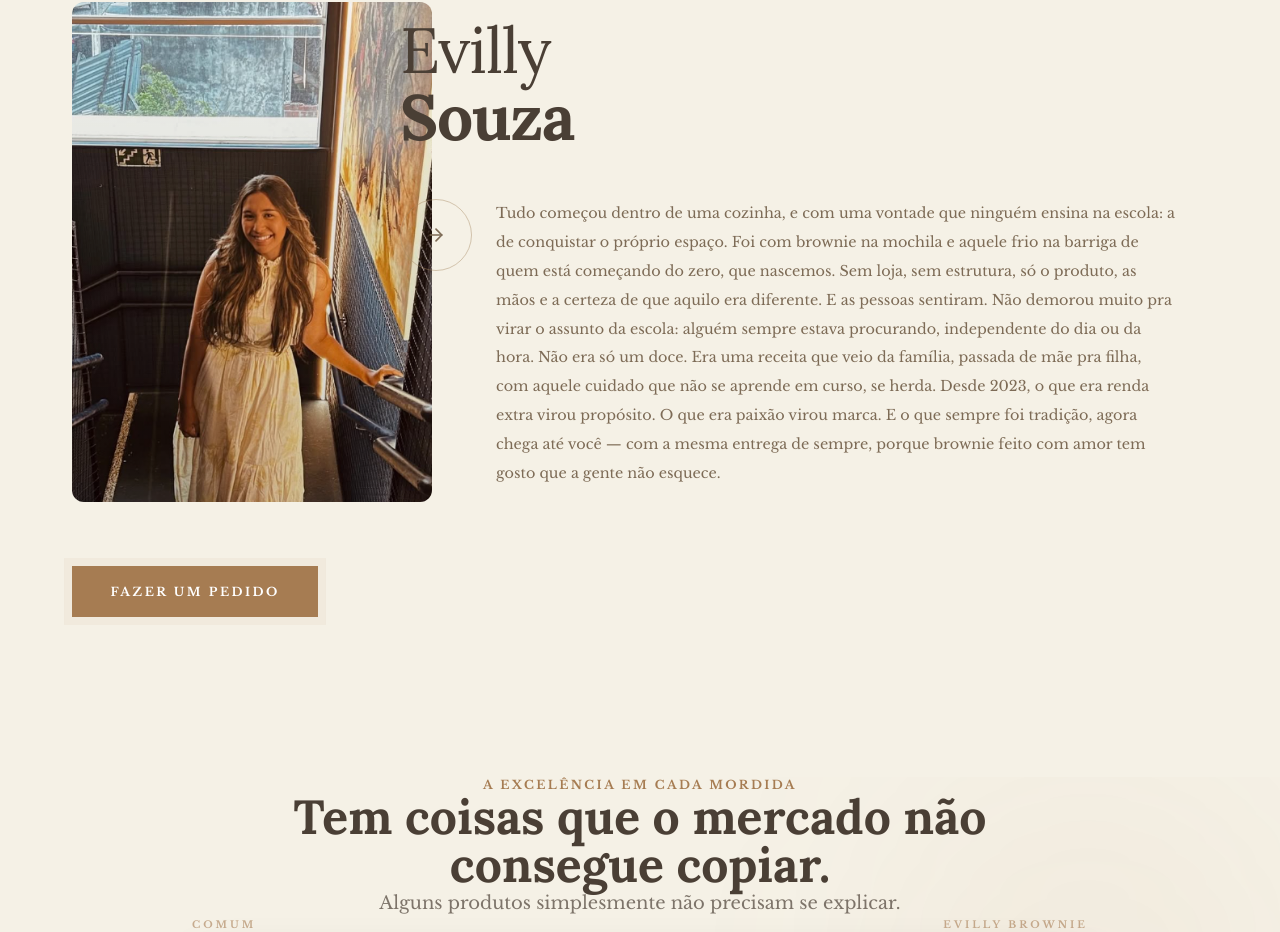
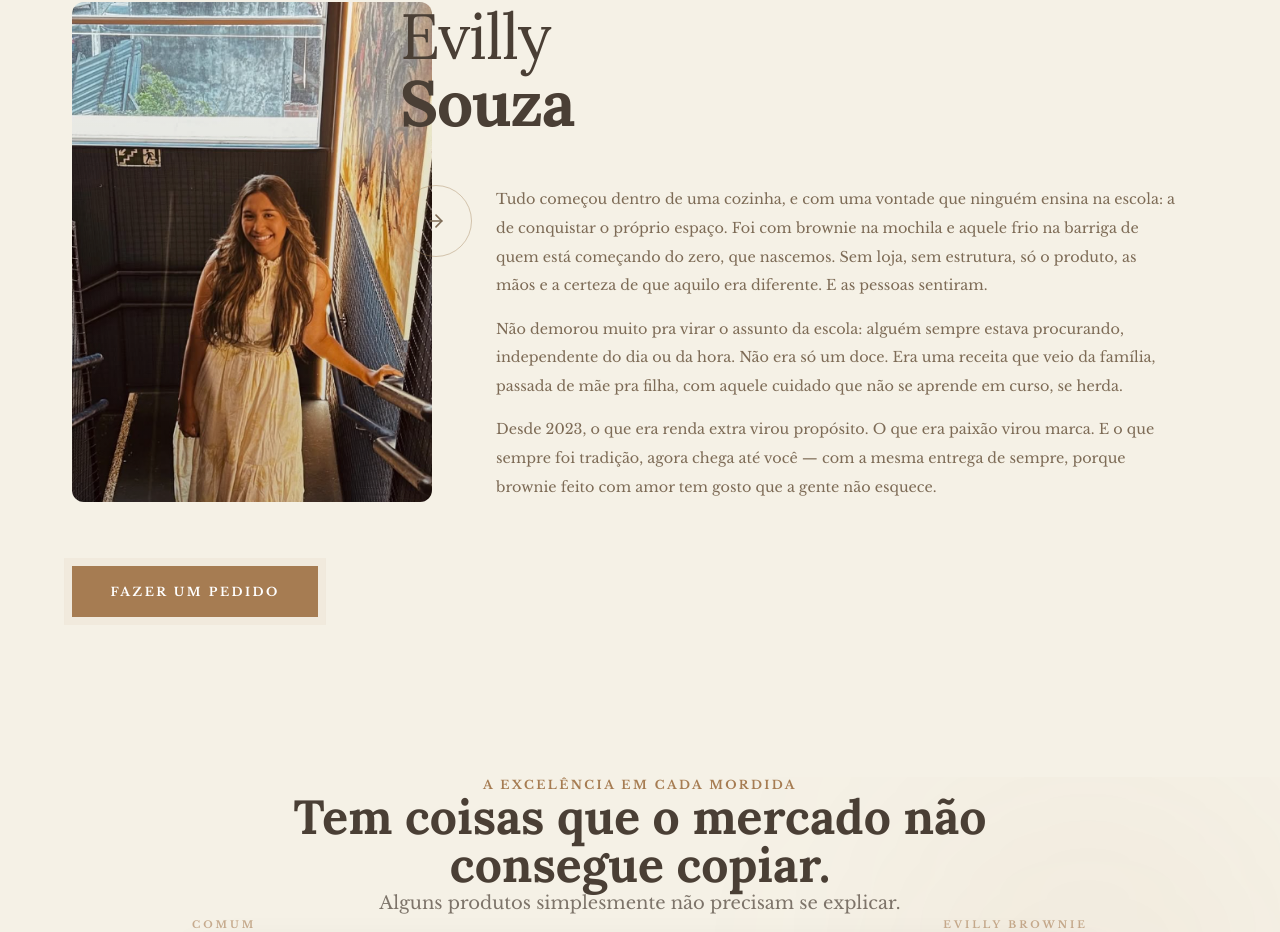
Before and after one commit to josevilanir/EvillyBrownies, a Next.js app: page / in a window 1280 px wide. Shown: the part 2074-3006 px from the top of the page. Built offline with nearby package versions, Linux system fonts and the light colour scheme.

Commit message:
fix: Cabeçalho da sessao sobre mim

```diff
--- a/components/About/About.jsx
+++ b/components/About/About.jsx
@@ -30,7 +30,7 @@ export default function About() {
             imageUrl="/images/evilly-souza.png"
             imageScale={1.4}
             imagePosition="center 30%"
-            description="Tudo começou dentro de uma cozinha, e com uma vontade que ninguém ensina na escola: a de conquistar o próprio espaço. Foi com brownie na mochila e aquele frio na barriga de quem está começando do zero, que nascemos. Sem loja, sem estrutura, só o produto, as mãos e a certeza de que aquilo era diferente. E as pessoas sentiram. Não demorou muito pra virar o assunto da escola: alguém sempre estava procurando, independente do dia ou da hora. Não era só um doce. Era uma receita que veio da família, passada de mãe pra filha, com aquele cuidado que não se aprende em curso, se herda. Desde 2023, o que era renda extra virou propósito. O que era paixão virou marca. E o que sempre foi tradição, agora chega até você — com a mesma entrega de sempre, porque brownie feito com amor tem gosto que a gente não esquece."
+            description={`Tudo começou dentro de uma cozinha, e com uma vontade que ninguém ensina na escola: a de conquistar o próprio espaço. Foi com brownie na mochila e aquele frio na barriga de quem está começando do zero, que nascemos. Sem loja, sem estrutura, só o produto, as mãos e a certeza de que aquilo era diferente. E as pessoas sentiram.\n\nNão demorou muito pra virar o assunto da escola: alguém sempre estava procurando, independente do dia ou da hora. Não era só um doce. Era uma receita que veio da família, passada de mãe pra filha, com aquele cuidado que não se aprende em curso, se herda.\n\nDesde 2023, o que era renda extra virou propósito. O que era paixão virou marca. E o que sempre foi tradição, agora chega até você — com a mesma entrega de sempre, porque brownie feito com amor tem gosto que a gente não esquece.`}
           />
         </motion.div>
 
--- a/components/ui/team-member-card.tsx
+++ b/components/ui/team-member-card.tsx
@@ -197,7 +197,7 @@ export default function TeamMemberCard({
             </motion.div>
 
             {/* Bio */}
-            <p
+            <div
               className="team-member-bio"
               style={{
                 flex: 1,
@@ -208,8 +208,12 @@ export default function TeamMemberCard({
                 textAlign: isPositionRight ? 'right' : 'left',
               }}
             >
-              {description}
-            </p>
+              {description?.split('\n\n').map((paragraph, idx, arr) => (
+                <p key={idx} style={{ marginBottom: idx !== arr.length - 1 ? '1em' : 0 }}>
+                  {paragraph}
+                </p>
+              ))}
+            </div>
           </div>
         </motion.div>
       </div>
```
Also changed, not shown: public/images/Tranparent_evilly.png (deleted).
